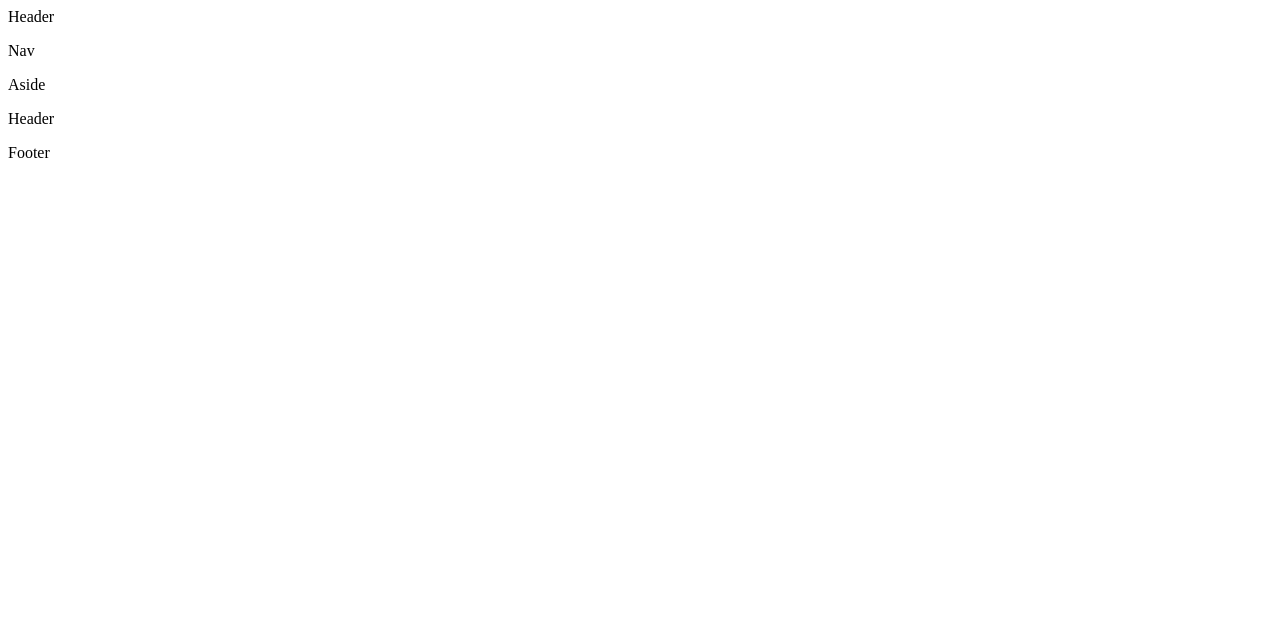
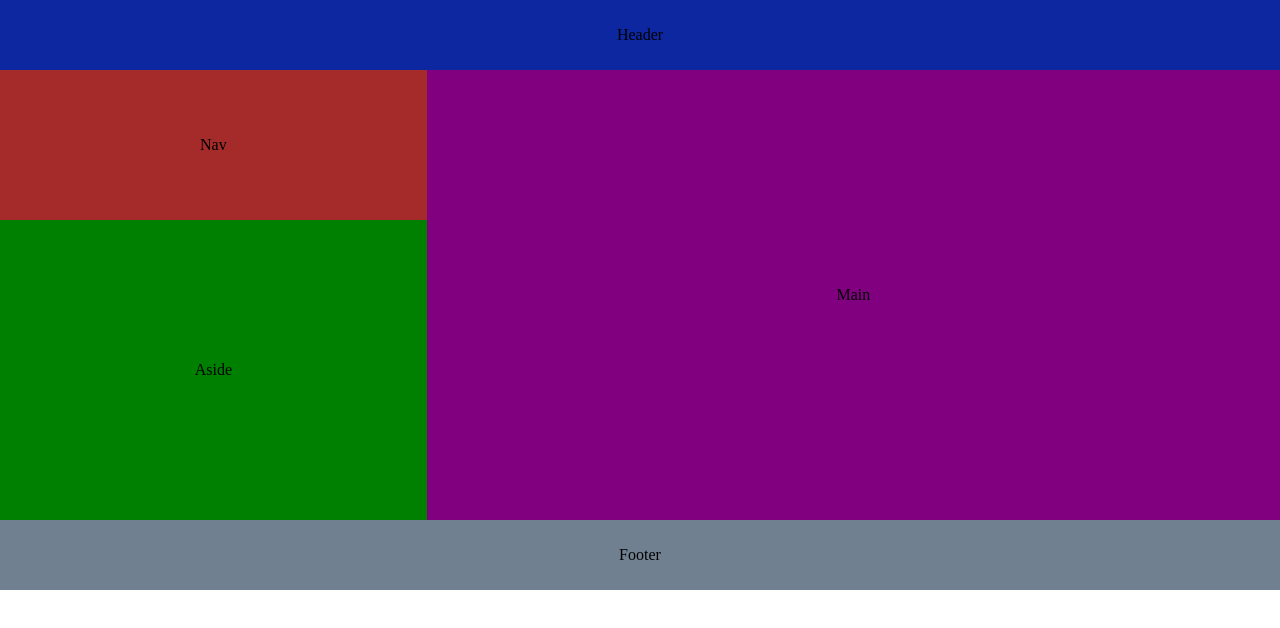
Before and after one commit to Reza-tm/Display-Grid-course, a plain HTML site: page Index.html in a window 1280 px wide. Drawn offline with Linux system fonts and the light colour scheme.

Commit message:
rebuild all HTML and finish Css Grid display

```diff
--- a/Index.html
+++ b/Index.html
@@ -3,26 +3,22 @@
   <meta charset="UTF-8">
   <meta http-equiv="X-UA-Compatible" content="IE=edge">
   <meta name="viewport" content="width=device-width, initial-scale=1.0">
-  <title>Document</title>
+  <title>grid-display</title>
+  <link rel="stylesheet" href="Style/Normalize.css">
+  <link rel="stylesheet" href="Style/App.css">
 </head>
 <body>
 
 
-<div class="grid-display">
-
-  <header>
-    <p>Header</p>
-  </header>
-
-  <section>
-    <nav><p>Nav</p></nav>
-    <aside><p>Aside</p></aside>
-    <header><p>Header</p></header>
+  <section class="parent">
+      <header class="h-box"><p>Header</p></header>
+      <nav class="n-box"><p>Nav</p></nav>
+      <aside class="a-box"><p>Aside</p></aside>
+      <main class="m-box">Main</main>
+      <footer class="f-box"><p>Footer</p></footer>
   </section>
 
-  <footer><p>Footer</p></footer>
 
-</div>
 
 
 
--- a/Style/App.css
+++ b/Style/App.css
@@ -0,0 +1,57 @@
+*{
+    margin: 0;
+    padding: 0;
+    box-sizing: border-box;
+}
+
+.parent{
+    display: grid;
+    grid-template-columns:  1fr 1fr 1fr;
+    grid-template-rows: 70px 150px 300px 70px;
+}
+
+.h-box{
+    display: flex;
+    justify-content: center;
+    align-items: center;
+    background-color: rgb(12, 39, 160);
+    grid-column: 1/4;
+
+}
+
+.n-box {
+    display: flex;
+    justify-content: center;
+    align-items: center;
+    background-color: brown;
+    grid-column: 1/2 ;
+    grid-row: 2/3 ;
+}
+
+.a-box {
+    display: flex;
+    justify-content: center;
+    align-items: center;
+    background-color: green;
+    grid-row: 3/4;
+    grid-column: 1/2;
+}
+
+.m-box{
+    display: flex;
+    justify-content: center;
+    align-items: center;
+    background-color: purple;
+    grid-column: 2/4;
+    grid-row: 2/4;
+    grid-column-gap: 10rem;
+}
+
+.f-box {
+    display: flex;
+    justify-content: center;
+    align-items: center;
+    background-color: slategrey;
+    grid-column: 1/4;
+    grid-row: 4/5;
+}
```
